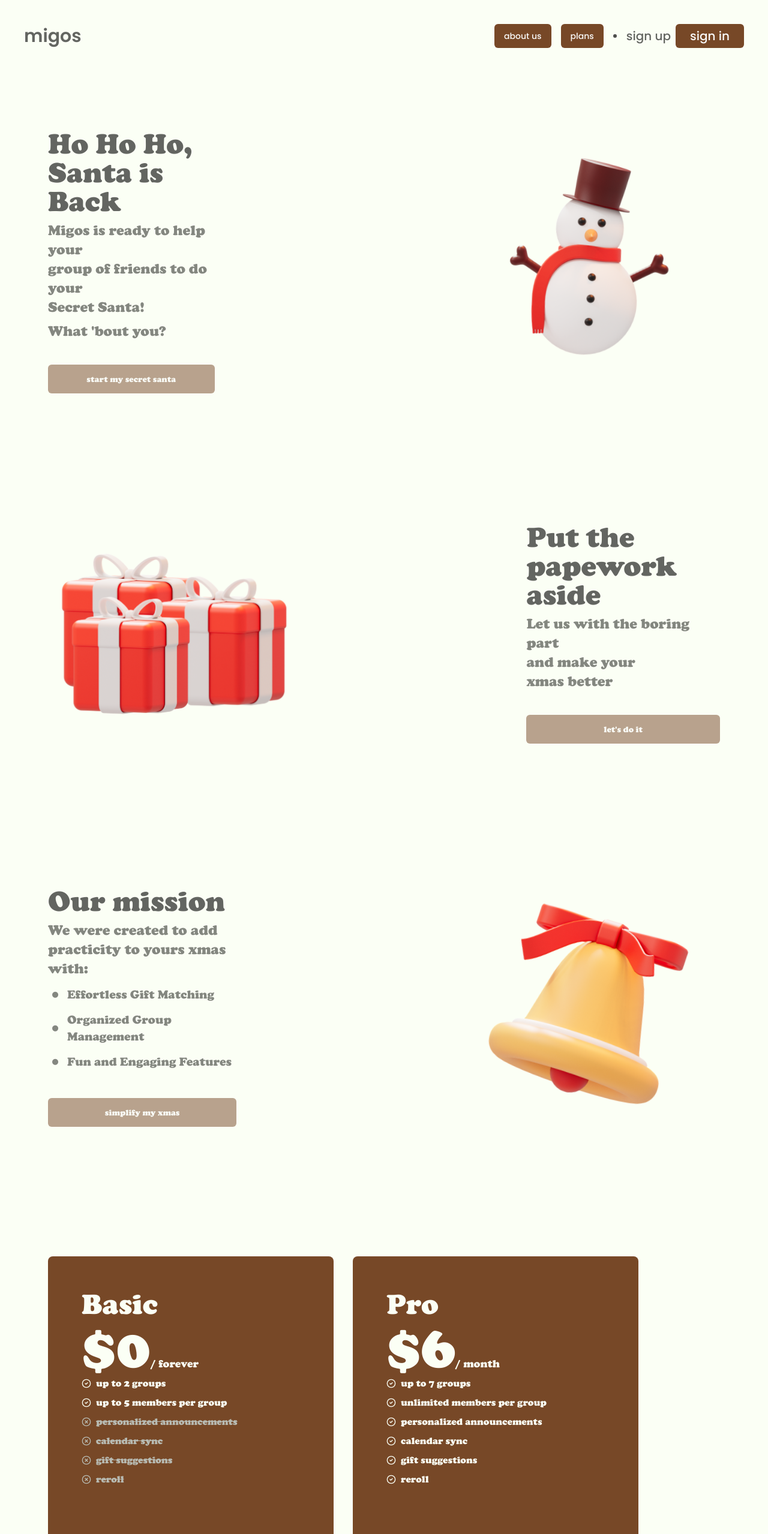
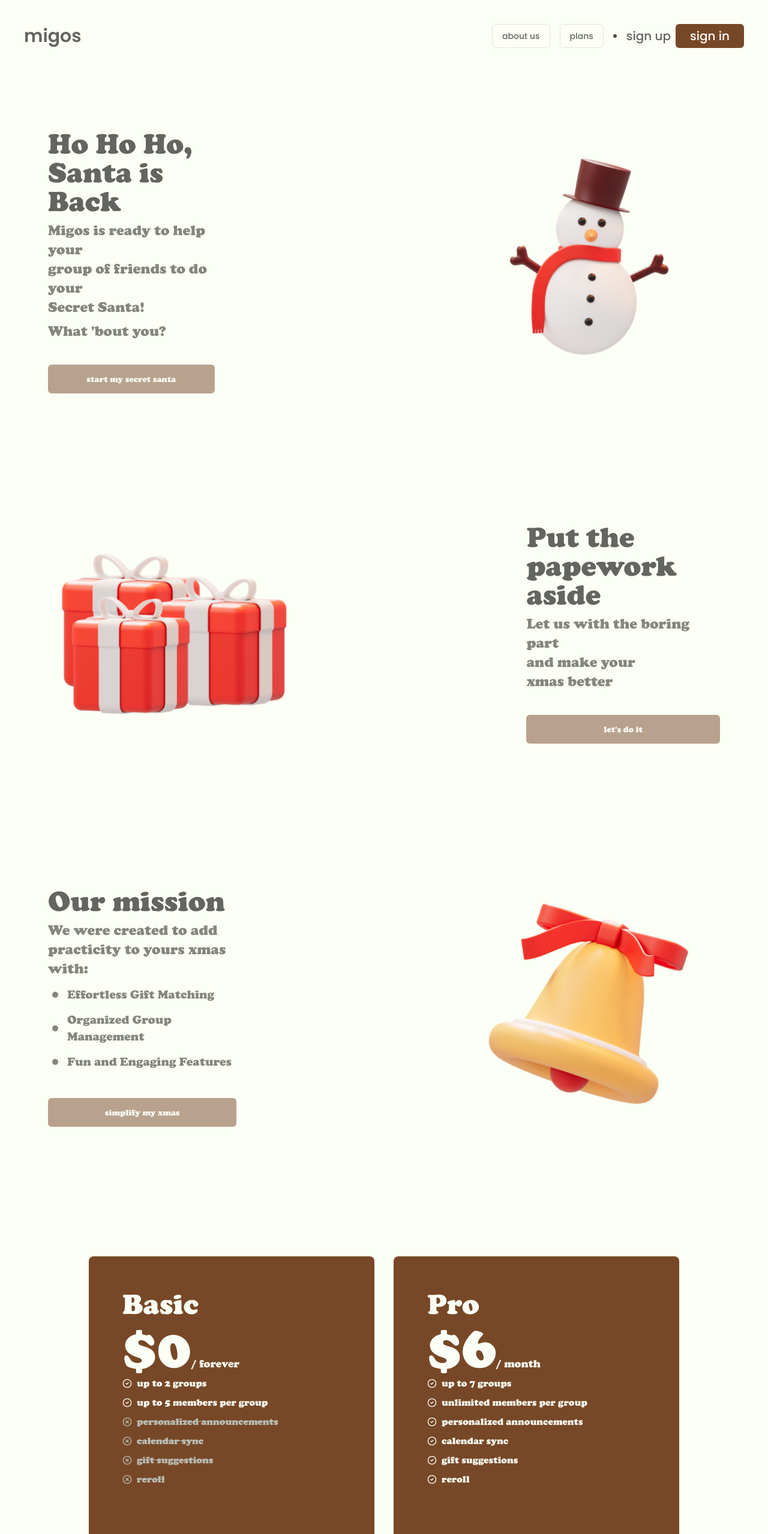
Before and after one commit to Vicente-Labs/migos-api, a Next.js app in the folder apps/web/: page / in a window 1280 px wide. Shown: the top 2558 px of the page at 60% size. Built offline with nearby package versions, Linux system fonts and the light colour scheme.

Commit message:
chore: change button variants

```diff
--- a/apps/web/src/app/page.tsx
+++ b/apps/web/src/app/page.tsx
@@ -192,7 +192,7 @@ export default function Home() {
 
       <motion.section
         id="plans"
-        className="flex flex-col items-center gap-8 px-4 py-12 md:flex-row md:px-8 lg:px-20 lg:py-24"
+        className="flex flex-col items-center gap-8 px-4 py-12 md:flex-row md:px-8 lg:flex-row lg:items-center lg:justify-center lg:px-20 lg:py-24"
         initial={{ opacity: 0, y: 30 }}
         whileInView={{ opacity: 1, y: 0 }}
         transition={{ duration: 0.5, delay: 0.5 }}
@@ -297,7 +297,7 @@ export default function Home() {
           <div className="w-full">
             <Button
               disabled
-              className="w-full border border-primary bg-background text-lg font-normal text-primary md:text-xl"
+              className="w-full cursor-pointer border border-primary bg-background text-lg font-normal text-primary md:text-xl"
             >
               get PRO
             </Button>
--- a/apps/web/src/components/header.tsx
+++ b/apps/web/src/components/header.tsx
@@ -38,6 +38,7 @@ export default function Header() {
           <ul className="flex items-center gap-4">
             <li>
               <Button
+                variant="outline"
                 onClick={() => {
                   document
                     .getElementById('about-us')
@@ -49,6 +50,7 @@ export default function Header() {
             </li>
             <li>
               <Button
+                variant="outline"
                 onClick={() => {
                   document
                     .getElementById('plans')
```
